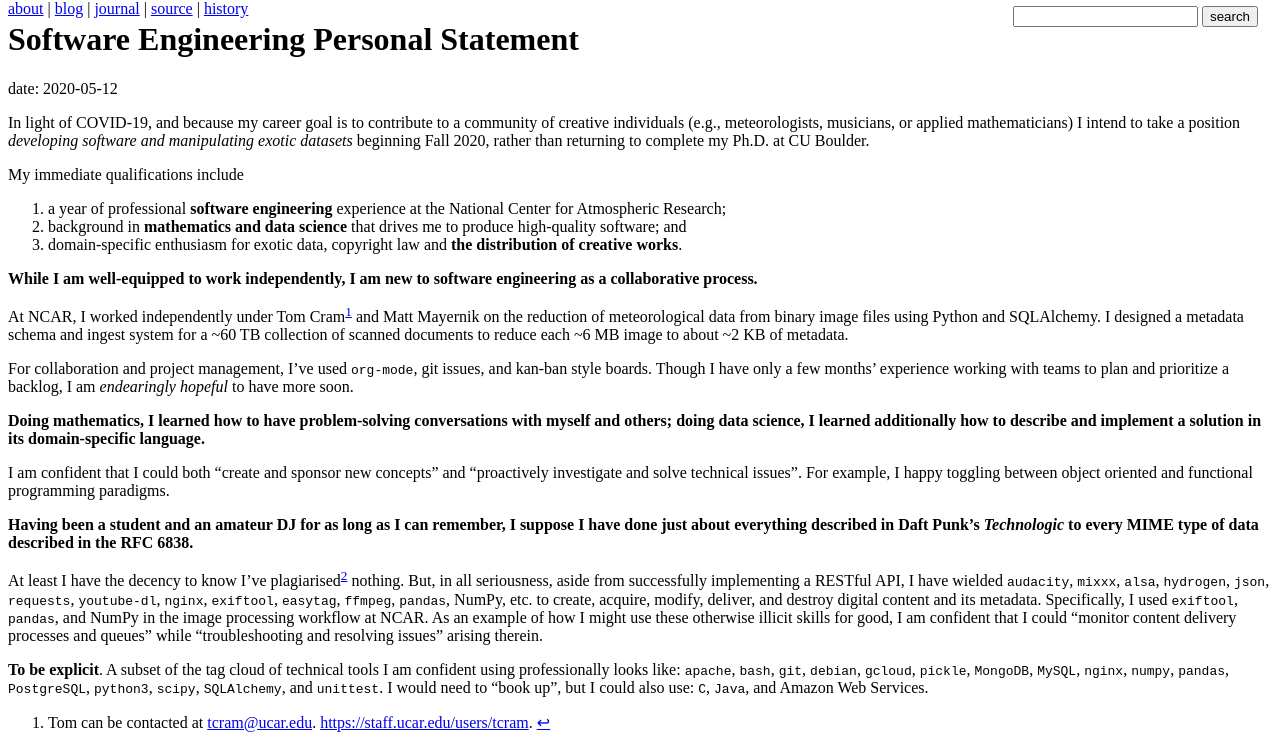
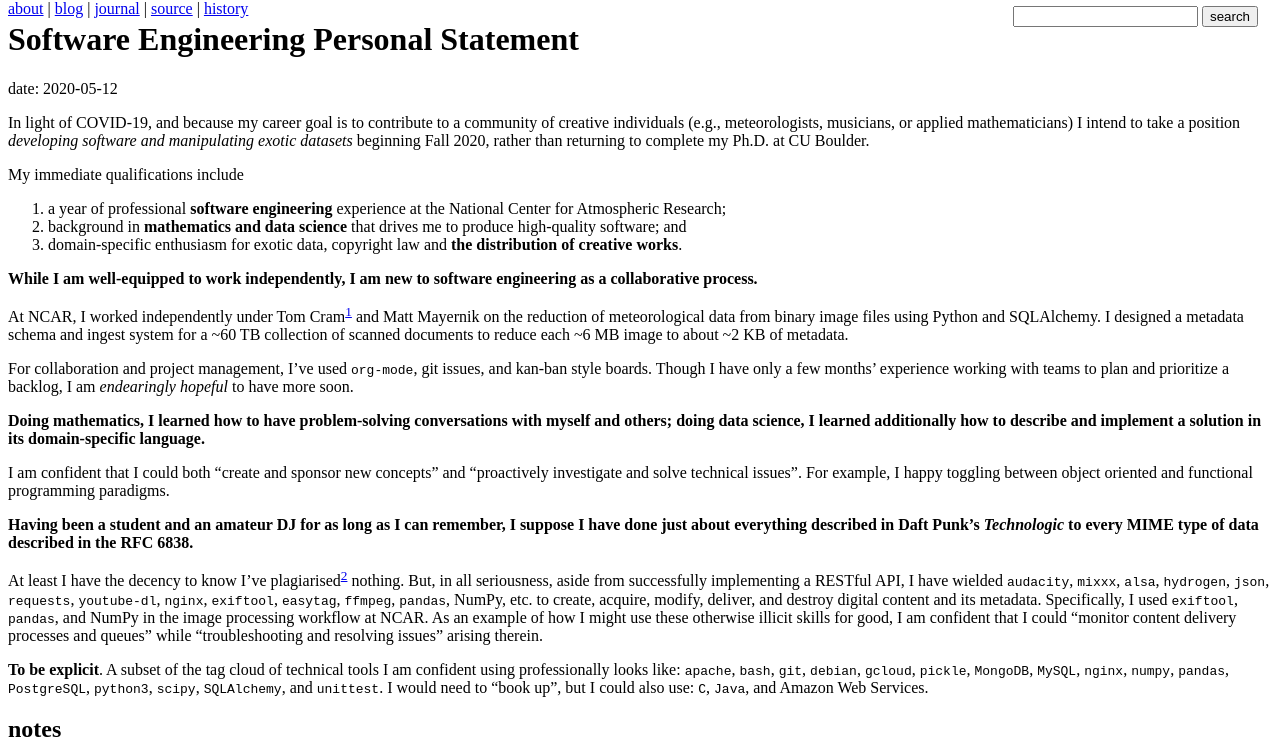
Before and after one commit to coltongrainger/blog, a Jekyll site: the page built from _posts/2020-05-12-software-engineering-personal-statement.md, in a window 1280 px wide. Shown: the part 108-857 px from the top of the page. Built offline with Jekyll 4.4.1, drawn with Linux system fonts in a browser that asks for light colours; our own code applies the rules of GitHub Pages for plain Markdown files.

Commit message:
Add notes section.

```diff
--- a/_posts/2020-05-12-software-engineering-personal-statement.md
+++ b/_posts/2020-05-12-software-engineering-personal-statement.md
@@ -32,6 +32,8 @@ nothing. But, in all seriousness, aside from successfully implementing a RESTful
 I would need to "book up", but I could also use:
 `C`, `Java`, and Amazon Web Services.
 
+## notes
+
 [^fair-use]: Gotta give credit where credit is due. Beyond that, I interpret the definition of fair use in [17 U.S. Code Sec. 107](https://www.law.cornell.edu/uscode/text/17/107) rather broadly.
 
 [^tom]: Tom can be contacted at [tcram@ucar.edu](mailto:tcram@ucar.edu). <https://staff.ucar.edu/users/tcram>.
```
